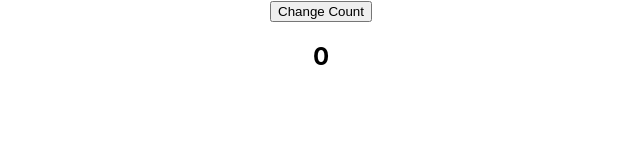
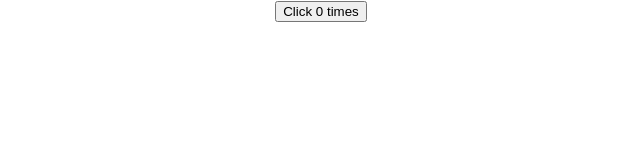
Before and after one commit to mehmteke/react-hooks, a React (Create React App) app: page / in a window 1280 px wide. Shown: the top 160 px of the page, without its empty margins (319-959 px from the left). Built offline with nearby package versions, Linux system fonts and the light colour scheme.

Commit message:
useEffect kullanımına ilk örnek

```diff
--- a/src/App.js
+++ b/src/App.js
@@ -1,10 +1,11 @@
 import React from 'react';
 import './App.css';
-import ClassCountOne from "./components/ClassCountOne"
+import HookCounterOne from "./components/HookCounterOne";
+
 function App() {
   return (
     <div className="App">
-       <ClassCountOne></ClassCountOne>
+       <HookCounterOne></HookCounterOne>
     </div>
   );
 }
--- a/src/components/ClassCountOne.js
+++ b/src/components/ClassCountOne.js
@@ -11,23 +11,23 @@
     }
 
     componentDidMount() {
-       console.log("componentDidMount")
+        console.log("componentDidMount")
+       document.title = `Clicked ${this.state.count} times`
     }
 
     componentDidUpdate(prevProps, prevState) {
         console.log("componentDidUpdate")
+        document.title = `Clicked ${this.state.count} times`
     }
 
    componentWillUnmount() {
-       console.log("componentWillUnmount")
    }
 
 
     render() {
-        console.log("Render")
         return (
             <div>
-                <button onClick = {() => {this.setState((previous) =>({...previous, count: this.state.count + 5}))}}> Change Count</button>
+                <button onClick = {() => {this.setState({count: this.state.count + 1 })}}> Click {this.state.count} times</button>
                 <h2>{JSON.stringify(this.state.count)}</h2>
             </div>
         )
--- /dev/null
+++ b/src/components/HookCounterOne.js
@@ -0,0 +1,18 @@
+import React, { useState, useEffect } from 'react'
+
+function HookCounterOne() {
+
+    const[count,setCount] = useState(0);
+
+    useEffect(() => {
+       document.title = `You Clicked ${count} times`
+    })
+
+    return (
+        <div>
+           <button onClick = { () => {setCount(count + 1)}}>Click {count} times</button>
+        </div>
+    )
+}
+
+export default HookCounterOne
```
